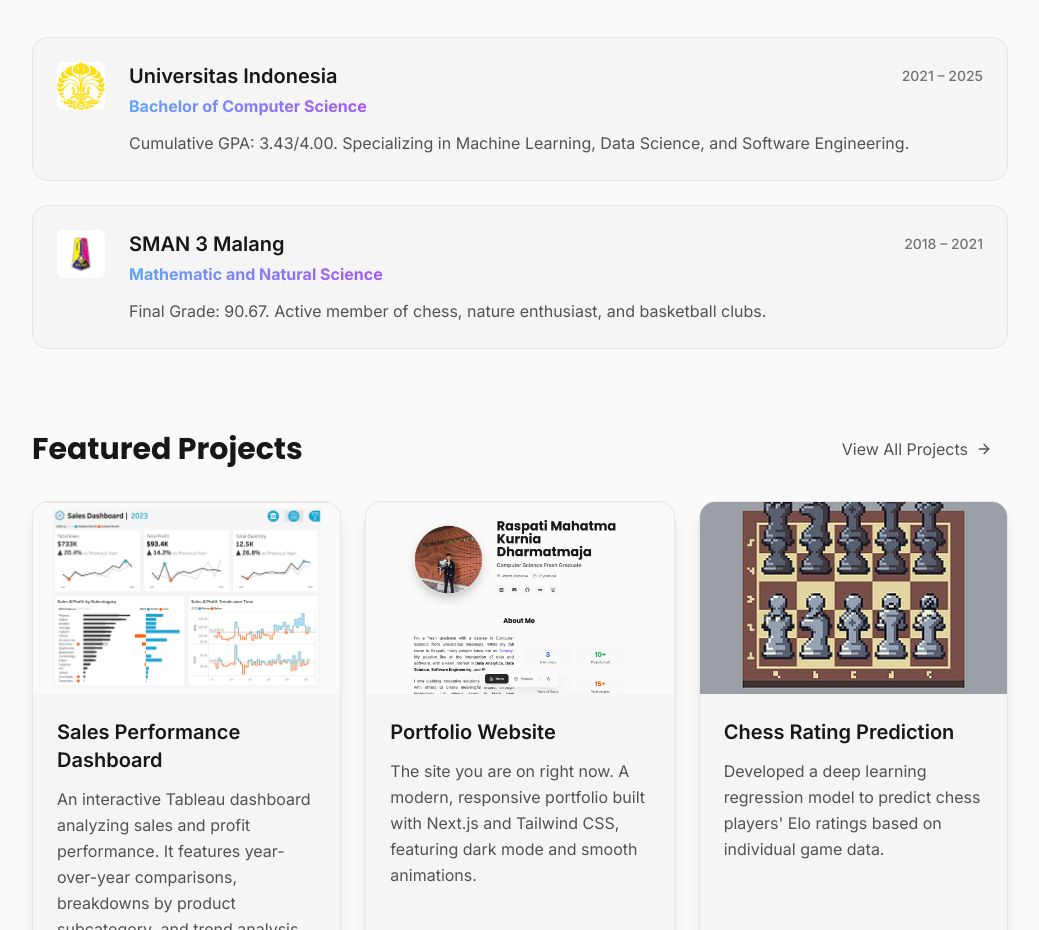
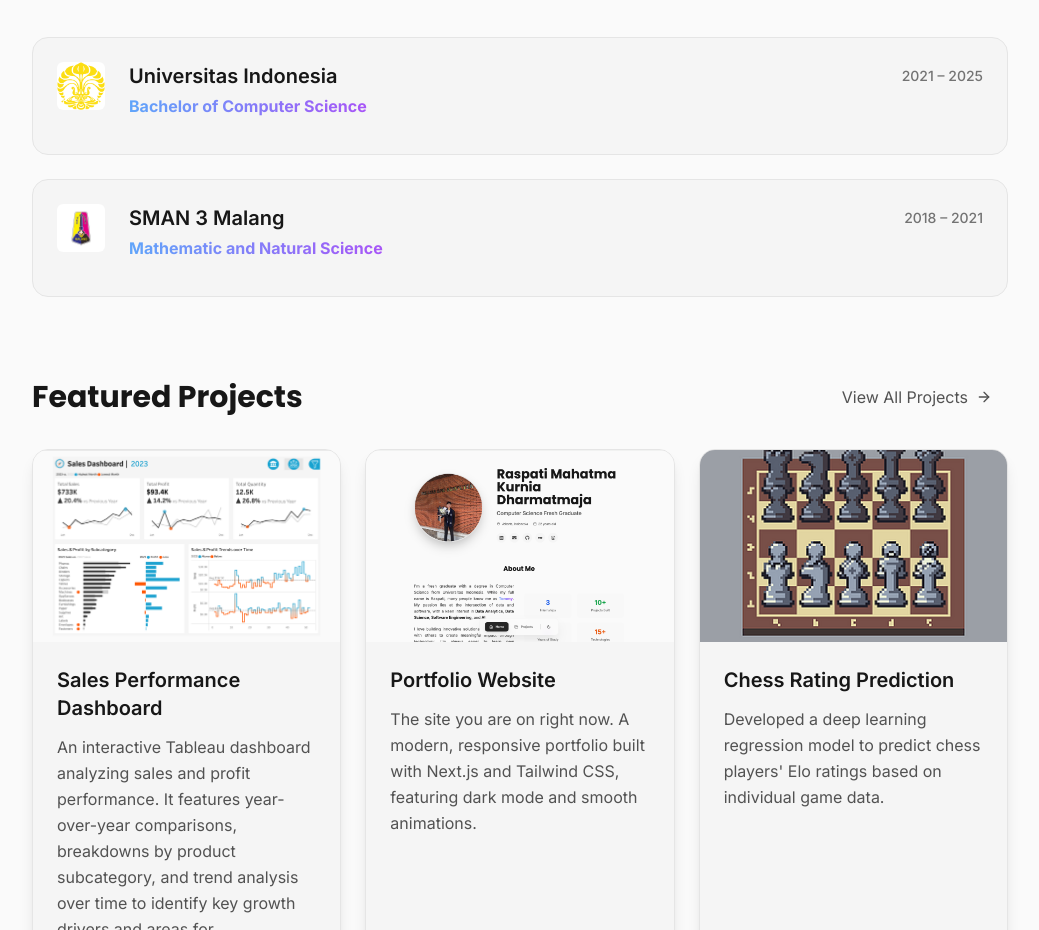
Before and after one commit to tommyraspati/next-portofolio, a Next.js app: page / in a window 1280 px wide. Shown: the part 1843-2773 px from the top of the page, without its empty margins (120-1159 px from the left). Built offline with nearby package versions, Linux system fonts and the light colour scheme.

Commit message:
minor update

```diff
--- a/app/page.tsx
+++ b/app/page.tsx
@@ -99,7 +99,6 @@ export default function Home() {
       school: "Universitas Indonesia",
       period: "2021 – 2025",
       image: "/images/ui-logo.png",
-      description: "Cumulative GPA: 3.43/4.00. Specializing in Machine Learning, Data Science, and Software Engineering.",
     },
     {
       degree: (
@@ -110,7 +109,6 @@ export default function Home() {
       school: "SMAN 3 Malang",
       period: "2018 – 2021",
       image: "/images/sman3-logo.png",
-      description: "Final Grade: 90.67. Active member of chess, nature enthusiast, and basketball clubs.",
     },
   ]
 
@@ -497,7 +495,6 @@ export default function Home() {
                         darkMode ? "text-neutral-300" : "text-neutral-600"
                       }`}
                     >
-                      {edu.description}
                     </p>
                   </div>
                 </div>
```
